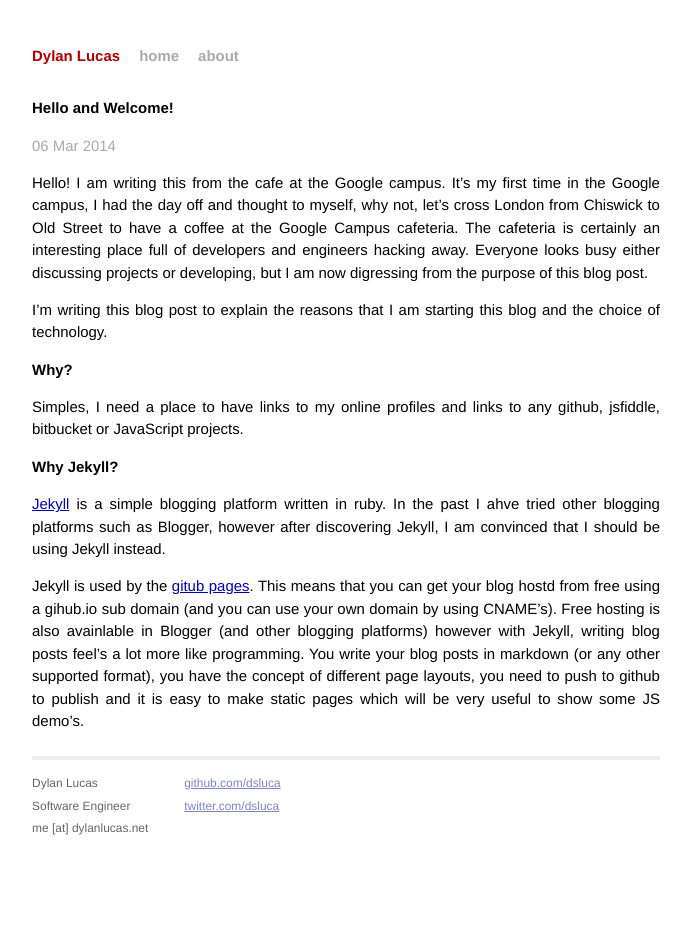
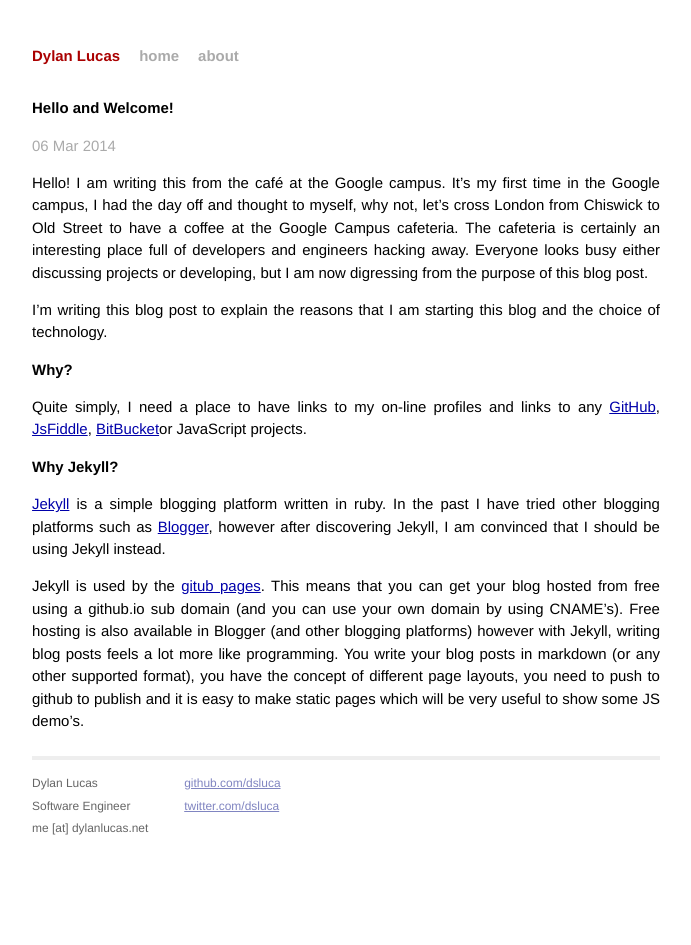
Before and after one commit to dsluca/dsluca.github.io, a Jekyll site: the page built from _posts/2014-03-06-hello.markdown, in a window 1280 px wide. Shown: the whole page, without its empty margins (294-985 px from the left). Built offline with Jekyll 4.4.1, drawn with Linux system fonts in a browser that asks for light colours; Markdown is read by kramdown in place of the engine named in the settings.

Commit message:
fixed spelling

```diff
--- a/_posts/2014-03-06-hello.markdown
+++ b/_posts/2014-03-06-hello.markdown
@@ -5,22 +5,25 @@ date:   2014-03-06 15:53:00
 categories: intro
 ---
 
-Hello! I am writing this from the cafe at the Google campus. It's my first time in the Google campus, I had the day off and thought to myself, why not, let's cross London from Chiswick to Old Street to have a coffee at the Google Campus cafeteria. The cafeteria is certainly an interesting place full of developers and engineers hacking away. Everyone looks busy either discussing projects or developing, but I am now digressing from the purpose of this blog post.
+Hello! I am writing this from the café at the Google campus. It's my first time in the Google campus, I had the day off and thought to myself, why not, let's cross London from Chiswick to Old Street to have a coffee at the Google Campus cafeteria. The cafeteria is certainly an interesting place full of developers and engineers hacking away. Everyone looks busy either discussing projects or developing, but I am now digressing from the purpose of this blog post.
 
 I'm writing this blog post to explain the reasons that I am starting this blog and the choice of technology.
 
 Why?
 -----
-Simples, I need a place to have links to my online profiles and links to any github, jsfiddle, bitbucket or JavaScript projects.
-
+Quite simply, I need a place to have links to my on-line profiles and links to any [GitHub][GitHub], [JsFiddle][JsFiddle], [BitBucket][BitBucket]or JavaScript projects.
 
 Why Jekyll?
 -----------
 [Jekyll][jekyll] is a simple blogging platform written in ruby.
-In the past I ahve tried other blogging platforms such as Blogger, however after discovering Jekyll, I am convinced that I should be using Jekyll instead.
+In the past I have tried other blogging platforms such as [Blogger][Blogger], however after discovering Jekyll, I am convinced that I should be using Jekyll instead.
 
-Jekyll is used by the [gitub pages][GitPages]. This means that you can get your blog hostd from free using a gihub.io sub domain (and you can use your own domain by using CNAME's). Free hosting is also avainlable in Blogger (and other blogging platforms) however with Jekyll, writing blog posts feel's a lot more like programming. You write your blog posts in markdown (or any other supported format), you have the concept of different page layouts, you need to push to github to publish and it is easy to make static pages which will be very useful to show some JS demo's.
+Jekyll is used by the [gitub pages][GitPages]. This means that you can get your blog hosted from free using a github.io sub domain (and you can use your own domain by using CNAME's). Free hosting is also available in Blogger (and other blogging platforms) however with Jekyll, writing blog posts feels a lot more like programming. You write your blog posts in markdown (or any other supported format), you have the concept of different page layouts, you need to push to github to publish and it is easy to make static pages which will be very useful to show some JS demo's.
 
 
 [GitPages]: http://pages.github.com
 [jekyll]: http://jekyllrb.com
+[BitBucket]: http://bitbucket.org
+[JsFiddle]: http://jsfiddle.net
+[Blogger]: http://www.blogger.com
+[GitHub]: http://github.com
```
